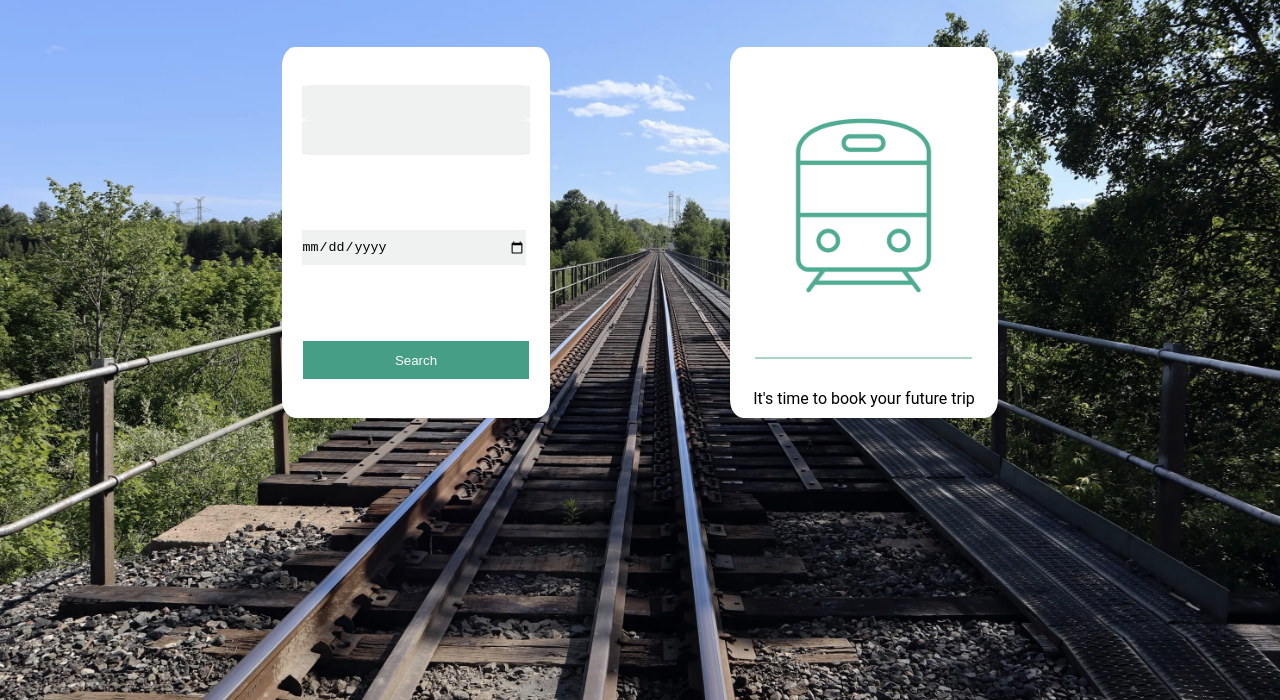
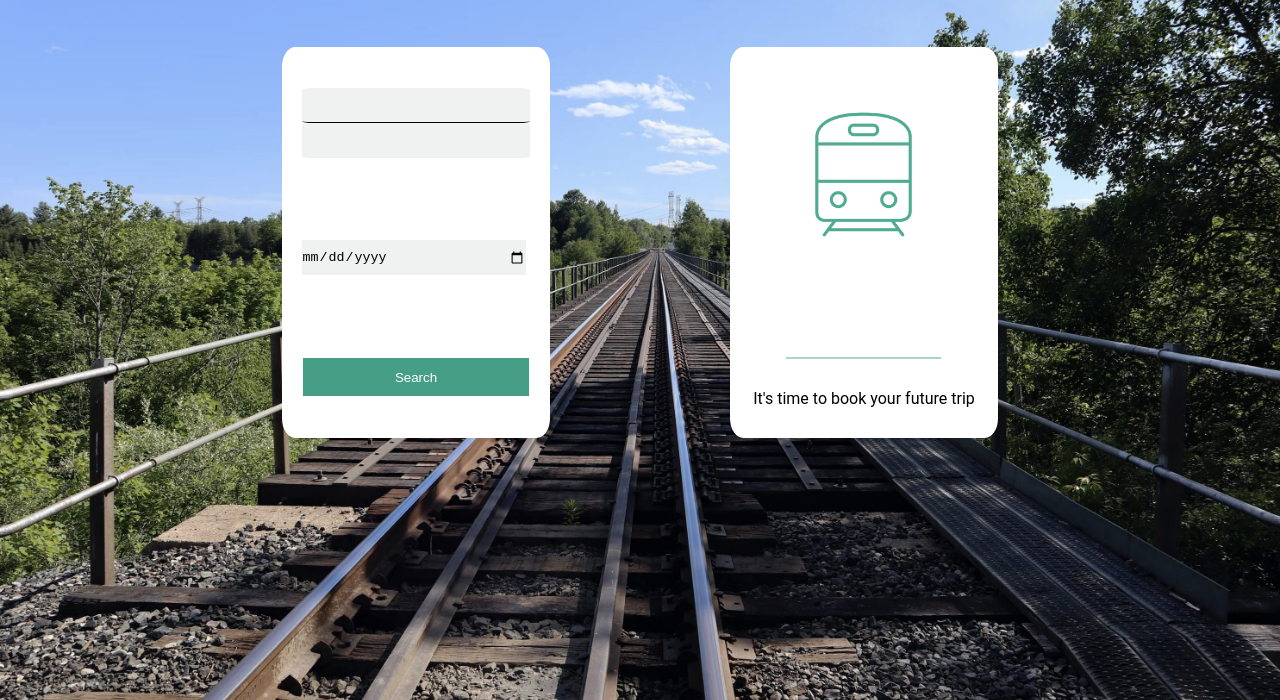
Before and after one commit to AntoineCorreira/tickethack-frontend, a plain HTML site: page index.html in a window 1280 px wide. Shown: the part 168-868 px from the top of the page. Drawn offline with Linux system fonts and the light colour scheme.

Commit message:
finalisation homepage

```diff
--- a/style.css
+++ b/style.css
@@ -91,8 +91,10 @@ h4 {
 #departure {
     height: 35px;
     border-radius: 5%;
-    border: none;
-    box-shadow: 0 0 0 0 black;
+    border-top: none;
+    border-left: none;
+    border-right: none;
+    border-bottom: 1px solid;
 }
 
 #arrival {
@@ -133,7 +135,8 @@ button {
 }
 
 #imgContainer {
-    margin: auto;
+    margin-right: auto;
+    margin-left: auto;
     border-bottom: 2px solid;
     border-color: #a8d5c8;
     margin-bottom: 20px;;
@@ -141,11 +144,12 @@ button {
 
 img {
     margin-top: 50px;
-    max-height: 70%;
+    max-height: 50%;
 }
 
 p {
     text-align: center;
     font-family: 'Roboto', sans-serif;
     padding: 10px;
+    margin-bottom: 20px;
 }
```
